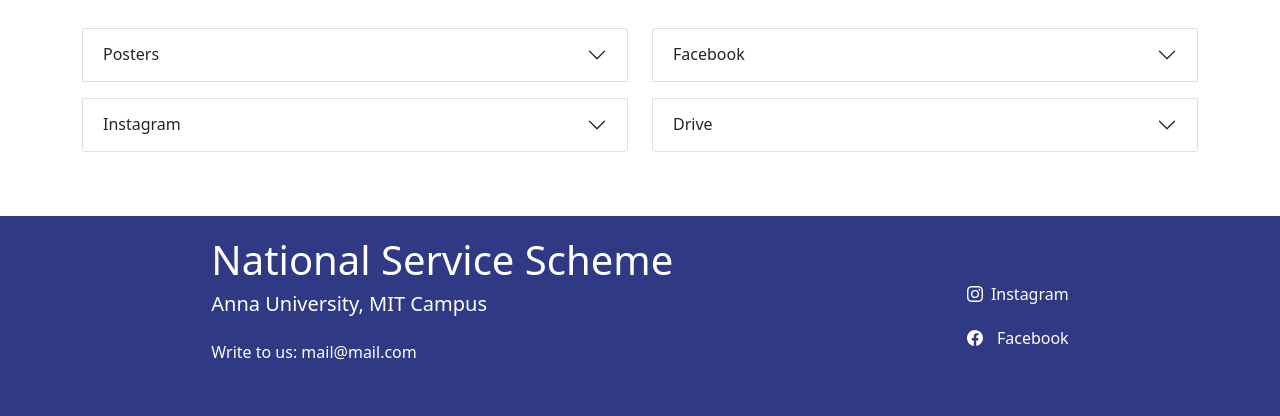
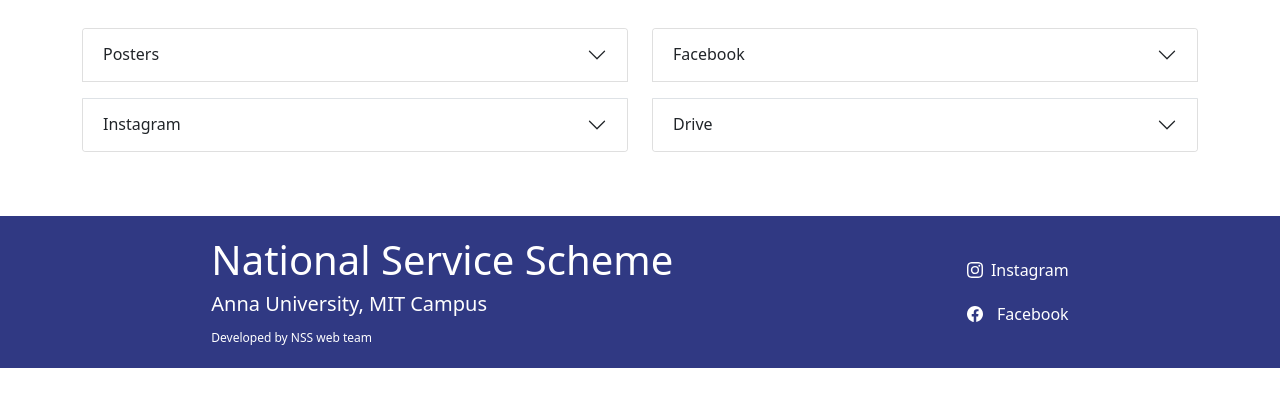
Before and after one commit to Prabakaran2712/NSS-Website, a PHP site: page /incharges.php in a window 1280 px wide. Shown: the part 963-1379 px from the top of the page. After the commit the page ends 1331 px from the top, so only its background shows below. Run offline with PHP 8.4, Linux system fonts and the light colour scheme; data that the repository does not hold is empty; some libraries are stand-ins or nearby versions; some web fonts are replaced.

Commit message:
add footer links

```diff
--- a/incharges.php
+++ b/incharges.php
@@ -262,7 +262,7 @@
   </div>
 
   <!-- design team -->
-  <h1 class="display-2 mt-5 my-3">Design Team</h1>
+  <h1 class="display-2 mt-5 my-3" id="webTeam">Design Team</h1>
 
   <div class="row justify-content-center">
 
@@ -270,11 +270,13 @@
 
   <div class="accordion-item my-3">
     <h2 class="accordion-header">
-      <button class="accordion-button collapsed" data-bs-toggle="collapse" data-bs-target="#web">
+        <button
+        class="accordion-button <?php if(!isset($_GET['webTeamExpand'])) echo 'collapsed'; ?>" data-bs-toggle="collapse" data-bs-target="#web">
         Website
       </button>
     </h2>
-    <div id="web" class="accordion-collapse collapse" data-bs-parent="#accordion2">
+    <div id="web"
+    class="accordion-collapse collapse <?php if(isset($_GET['webTeamExpand'])) echo 'show'; ?>" data-bs-parent="#accordion2">
       <div class="accordion-body">
       <table class="table table-striped">
             <thead>
--- a/views/footer.php
+++ b/views/footer.php
@@ -4,17 +4,18 @@
       <div class="footer-about">
         <h2 class="display-6">National Service Scheme</h2>
         <h4 class="lead">Anna University, MIT Campus</h4>
-        <p class="py-3">Write to us: <a href="mailto:mail@mail.com" class="footer-mail">mail@mail.com</a></p>
+        <!-- <p class="py-3">Write to us: <a href="mailto:mail@mail.com" class="footer-mail">mail@mail.com</a></p> -->
+        <small>Developed by <a href="incharges.php?webTeamExpand=true#webTeam">NSS web team</a></small>
       </div>
       <div class="footer-links">
         <ul>
           <li>
             <img src="./public/icons/instagram.svg" class="footer-link-icon"></img>
-            Instagram
+            <a href="https://instagram.com/nss_mit">Instagram</a>
           </li>
           <li>
             <img src="./public/icons/facebook.svg" class="footer-link-icon"></img>
-            Facebook
+            <a href="https://www.facebook.com/groups/nssmit12/">Facebook</a>
           </li>
         </ul>
       </div>
@@ -52,6 +53,16 @@
     filter: invert(100%);
     padding: 3px;
     margin-right: 5px;
+  }
+  a{
+    text-decoration: none;
+    color: white;
+  }
+  a:hover{
+    color: #ddd;
+  }
+  small{
+    font-size: 12px;
   }
 </style>
 
```
